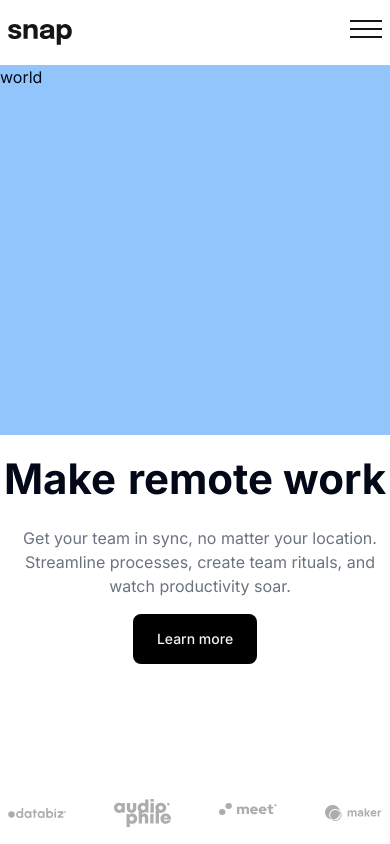
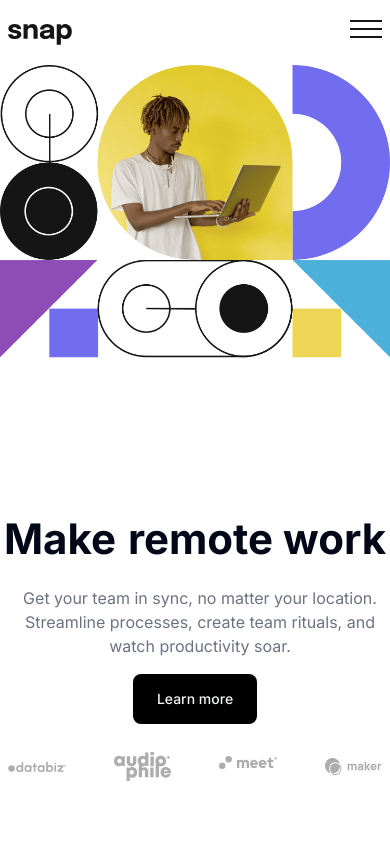
Before and after one commit to UnicornDad8/intro-section-with-dropdown-navigation, a Next.js app: page / in a window 390 px wide. Built offline with nearby package versions, Linux system fonts and the light colour scheme.

Commit message:
Added react-responsive dependency and added hero image according to screen device (mobile or desktop)

```diff
--- a/components/shared/Hero.tsx
+++ b/components/shared/Hero.tsx
@@ -1,7 +1,14 @@
+"use client";
+
 import Image from "next/image";
 import { Button } from "../ui/button";
+import { useMediaQuery } from "react-responsive";
 
 const Hero = () => {
+  const isDesktop = useMediaQuery({
+    query: "(min-width: 768px)",
+  });
+
   return (
     <section className="flex flex-center flex-col md:flex-row wrapper h-full">
       <div className="flex flex-col justify-center items-center md:items-start md:px-2 px-0 py-3 md:w-1/2 w-full h-full">
@@ -18,7 +25,7 @@ const Hero = () => {
         <Button className="text-gray-100 h-[50px] rounded-lg px-6 bg-black hover:scale-90 transition-all duration-300">
           Learn more
         </Button>
-        <div className="w-full px-2 md:px-0 mt-[130px] grid grid-rows-1 grid-cols-4 gap-12">
+        <div className="w-full px-2 md:px-0 mt-6 md:mt-[130px] grid grid-rows-1 grid-cols-4 gap-12">
           <div className="flex flex-center">
             <Image
               src="/images/client-databiz.svg"
@@ -57,8 +64,28 @@ const Hero = () => {
           </div>
         </div>
       </div>
-      <div className="bg-blue-300 md:w-1/2 w-full h-full flex -order-1 md:order-1">
-        world
+      <div className="md:w-1/2 w-full h-full flex -order-1 md:order-1">
+        <div className="ml-0 md:ml-[60px] w-full h-full">
+          {isDesktop ? (
+            <Image
+              src="/images/image-hero-desktop.png"
+              alt="hero desktop"
+              width={0}
+              height={0}
+              sizes="100vw"
+              style={{ width: "85%", height: "auto" }}
+            />
+          ) : (
+            <Image
+              src="/images/image-hero-mobile.png"
+              alt="Hero mobile"
+              width={0}
+              height={0}
+              sizes="100vw"
+              style={{ width: "100%", height: "auto" }} // optional
+            />
+          )}
+        </div>
       </div>
     </section>
   );
--- a/package.json
+++ b/package.json
@@ -19,6 +19,7 @@
     "next": "14.2.5",
     "react": "^18",
     "react-dom": "^18",
+    "react-responsive": "^10.0.0",
     "tailwind-merge": "^2.4.0",
     "tailwindcss-animate": "^1.0.7"
   },
```
Also changed, not shown: 1 other file (tests, documents, lock files or other folders).
